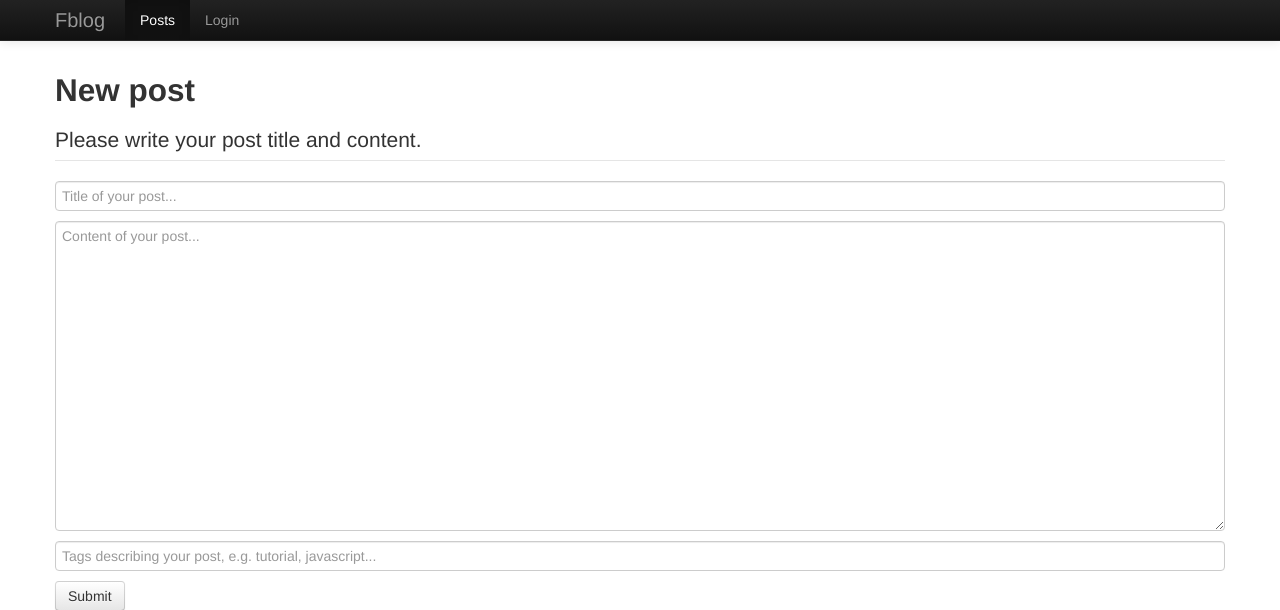
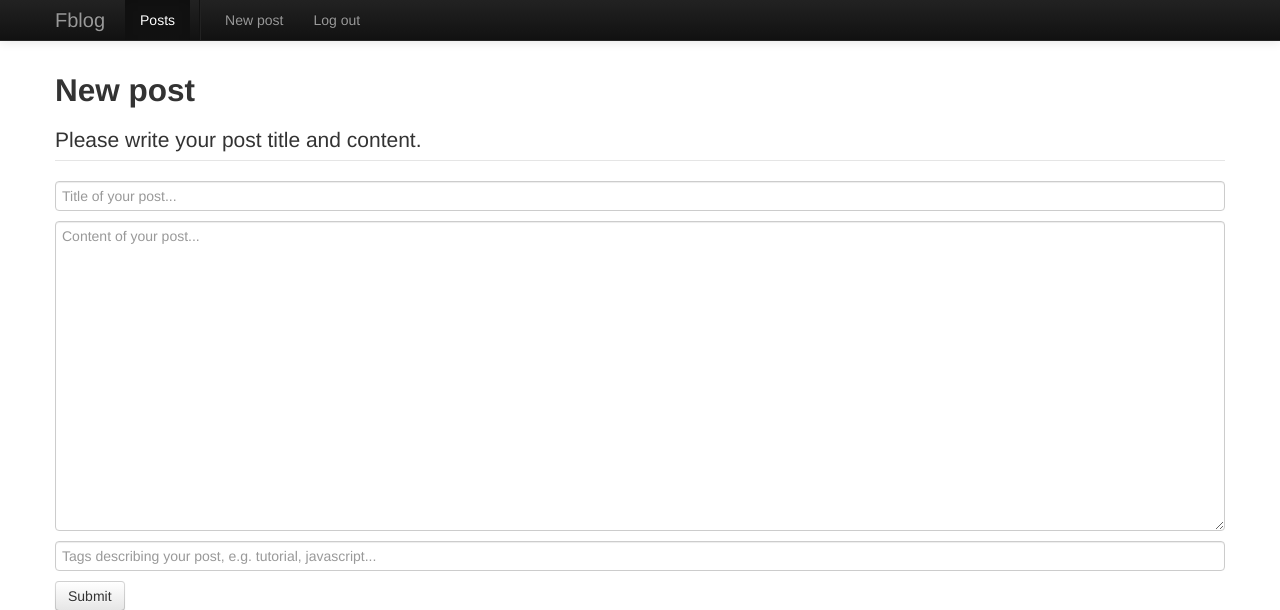
Before and after one commit to vesauimonen/fblog, a Flask app: page /add in a window 1280 px wide. Shown: the top 610 px of the page. Run offline with Flask 2, Linux system fonts and the light colour scheme; a user stored in the database is signed in; parts of the project's set-up code (start-up, migrations or seed data) failed here and were passed over; some libraries are stand-ins or nearby versions.

Commit message:
user authentication check added to navigation display

```diff
--- a/fblog/templates/base.html
+++ b/fblog/templates/base.html
@@ -30,11 +30,17 @@
             <span class="icon-bar"></span>
             <span class="icon-bar"></span>
           </a>
-          <a class="brand" href="#">Fblog</a>
+          <a class="brand" href="{{ url_for('display_posts') }}">Fblog</a>
           <div class="nav-collapse collapse">
             <ul class="nav">
-              <li class="active"><a href="/">Posts</a></li>
-              <li><a href="/login">Login</a></li>
+              <li class="active"><a href="{{ url_for('display_posts') }}">Posts</a></li>
+              <li class="divider-vertical"></li>
+              {% if current_user.is_authenticated() %}
+                <li><a href="{{ url_for('add_post') }}">New post</a></li>
+                <li><a href="{{ url_for('logout') }}">Log out</a></li>
+              {% else %}
+                <li><a href="{{ url_for('login') }}">Login</a></li>
+              {% endif %}
             </ul>
           </div>
         </div>
```
